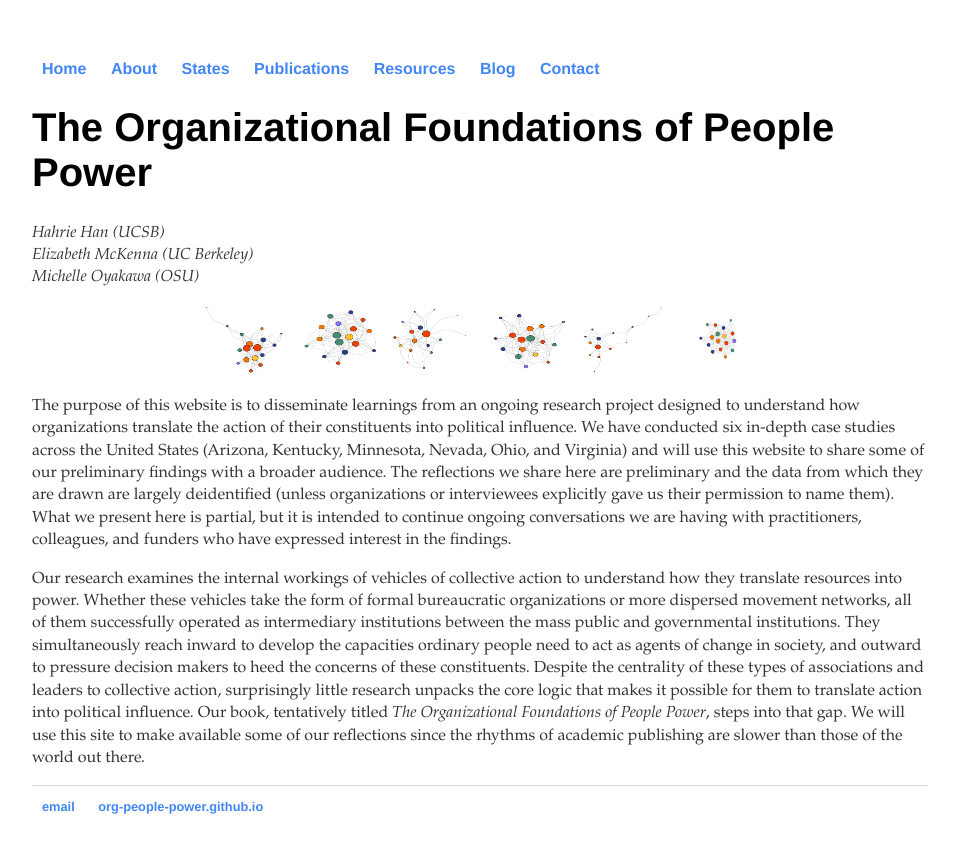
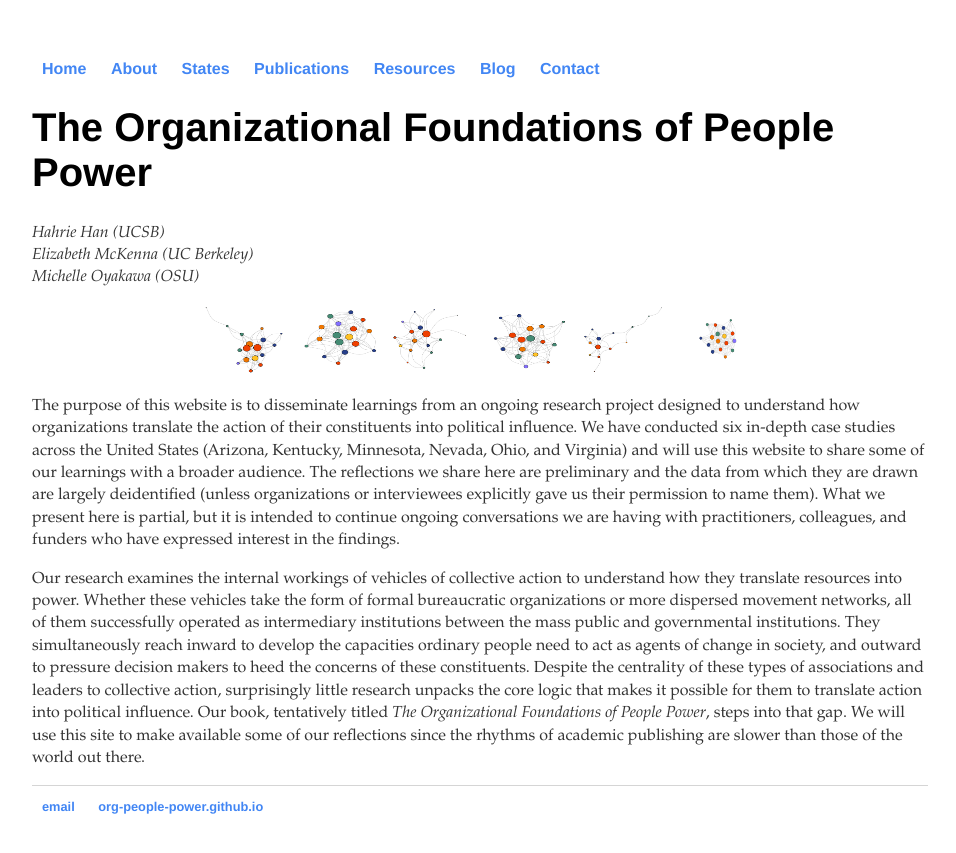
Before and after one commit to org-people-power/org-people-power.github.io, a Jekyll site: the page built from index.html, in a window 1280 px wide. Shown: the top 853 px of the page, without its empty margins (160-1116 px from the left). Built offline with Jekyll 4.4.1, drawn with Linux system fonts in a browser that asks for light colours.

Commit message:
Update index.html

```diff
--- a/index.html
+++ b/index.html
@@ -17,6 +17,6 @@
 	 <img src="/images/frame6.png" alt="HTML5 Icon" style="width:90px;height:70px;">
 	</center>
 </p>
-<p>The purpose of this website is to disseminate learnings from an ongoing research project designed to understand how organizations translate the action of their constituents into political influence. We have conducted six in-depth case studies across the United States (Arizona, Kentucky, Minnesota, Nevada, Ohio, and Virginia) and will use this website to share some of our preliminary findings with a broader audience. The reflections we share here  are preliminary and the data from which they are drawn are largely deidentified (unless organizations or interviewees explicitly gave us their permission to name them). What we present here is partial, but it is intended to continue ongoing conversations we are having with practitioners, colleagues, and funders who have expressed interest in the findings.</p>
+<p>The purpose of this website is to disseminate learnings from an ongoing research project designed to understand how organizations translate the action of their constituents into political influence. We have conducted six in-depth case studies across the United States (Arizona, Kentucky, Minnesota, Nevada, Ohio, and Virginia) and will use this website to share some of our learnings with a broader audience. The reflections we share here  are preliminary and the data from which they are drawn are largely deidentified (unless organizations or interviewees explicitly gave us their permission to name them). What we present here is partial, but it is intended to continue ongoing conversations we are having with practitioners, colleagues, and funders who have expressed interest in the findings.</p>
 <p> Our research examines the internal workings of vehicles of collective action to understand how they translate resources into power. Whether these vehicles take the form of formal bureaucratic organizations or more dispersed movement networks, all of them successfully operated as intermediary institutions between the mass public and governmental institutions.  They simultaneously reach inward to develop the capacities ordinary people need to act as agents of change in society, and outward to pressure decision makers to heed the concerns of these constituents. Despite the centrality of these types of associations and leaders to collective action, surprisingly little research unpacks the core logic that makes it possible for them to translate action into political influence. Our book, tentatively titled <i> The Organizational Foundations of People Power</i>, steps into that gap. We will use this site to make available some of our reflections since the rhythms of academic publishing are slower than those of the world out there.</p>
 </div><!-- /.blurb -->
```
